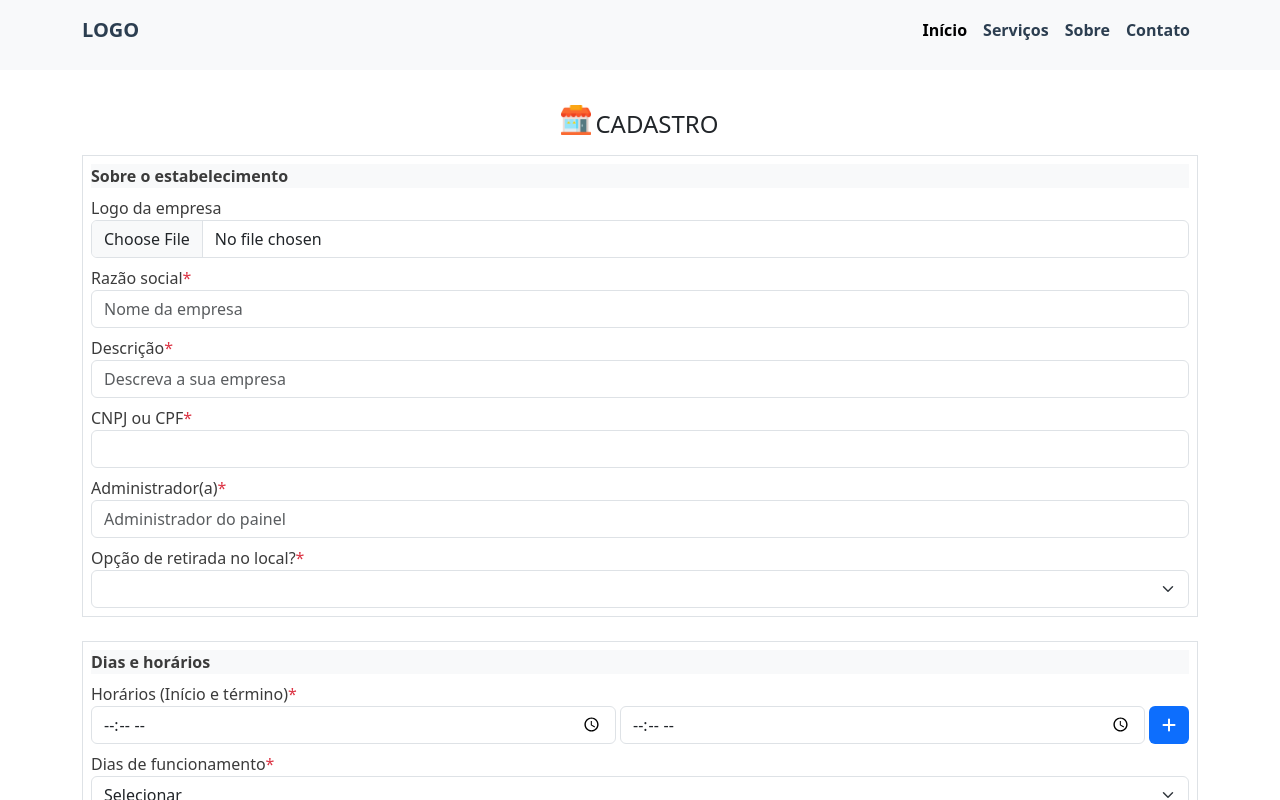
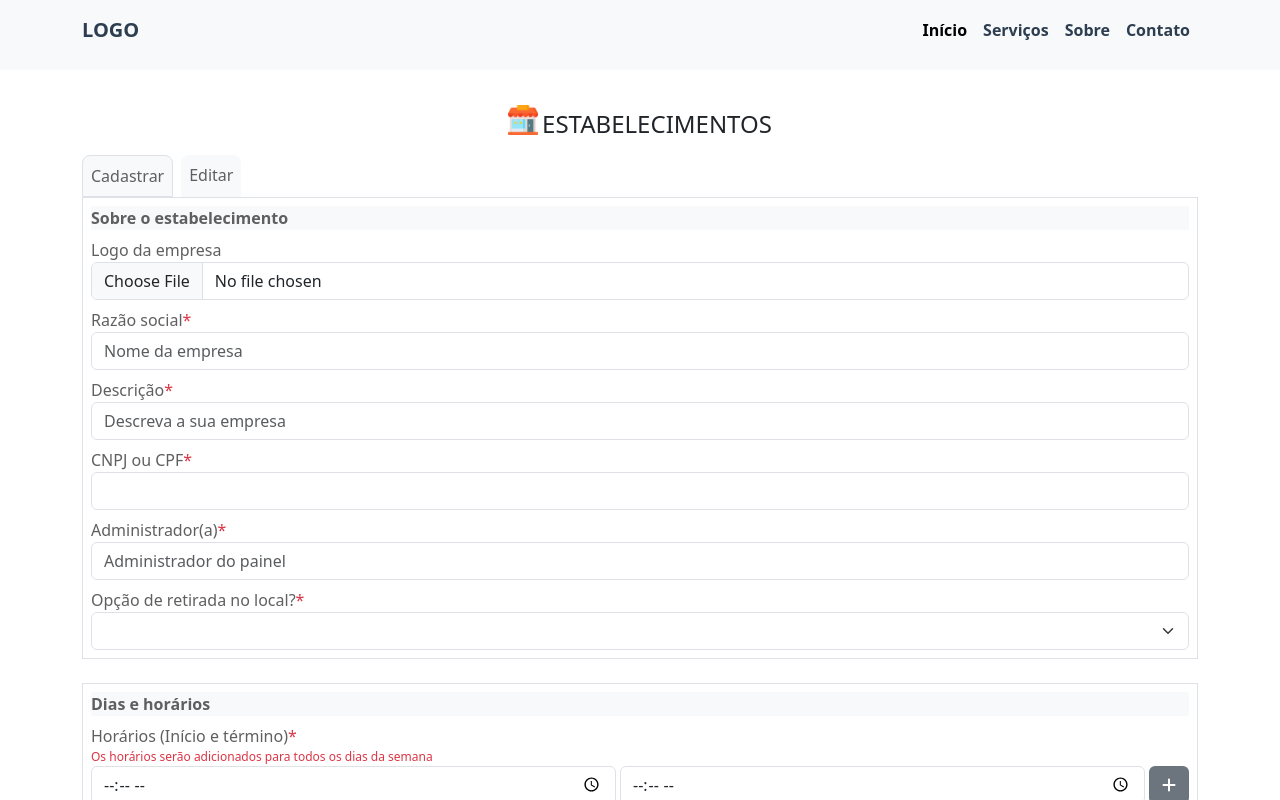
Before and after one commit to jordan-victor/painel-adm-catalogo, a Vue app: page /#/cadastro in a window 1280 px wide. Shown: the top 800 px of the page. Built offline with nearby package versions, Linux system fonts and the light colour scheme.

Commit message:
inicío da liustagem dos estabelecimentos

```diff
--- /dev/null
+++ b/src/components/estabelecimentos/EditEstabelecimento.vue
@@ -0,0 +1,53 @@
+<template>
+    <header class="mb-3 mt-3">
+        <div>Estabelecimentos cadastrados</div>
+        <hr>
+    </header>
+
+
+   <div class="cardsEstab d-flex gap-2 flex-wrap">
+        <template v-for="(estabelecimento, i) in estabelecimentos">
+            <div class="card" style="width: 200px;">
+                <h4 class="card-header">{{ estabelecimento.nome_empresa}}</h4>
+                <div><i class="fa-solid fa-house"></i> Endereço:<br> {{ estabelecimento.endereco}}</div>
+            </div>
+        </template>
+   </div>
+</template>
+
+
+
+<script setup>
+    import { ref, reactive, onMounted } from "vue";
+
+    import { DataSnapshot, onValue } from 'firebase/database'
+    import { db, ref as dbRef, get, child, set, push} from '@/firebase'
+
+
+    const estabelecimentos = ref([])
+
+
+    const listaEstabelecimentos = async()=>{
+        const estabelecimentoRef = dbRef(db, 'estabelecimentos')
+
+        // onValue vai escutar os dados em tempo real
+        onValue(estabelecimentoRef, (DataSnapshot)=>{
+            const data = DataSnapshot.val()
+            if(data){
+                // transforma o objeto do Firebase em array
+                estabelecimentos.value = Object.entries(data).map(([id, info])=>({
+                id,
+                ...info
+                }))
+            }
+            else{
+                estabelecimentos.value = []
+            }
+        })
+    }
+
+
+    onMounted(()=>{
+        listaEstabelecimentos()
+    })
+</script>
--- a/src/views/CadastroView.vue
+++ b/src/views/CadastroView.vue
@@ -1,11 +1,39 @@
+
 <template>
     <main class="container-lg">
         <header class="d-flex justify-content-center align-items-center gap-1 mb-2">
             <img src="img/estabelecimento.png" alt="ícone loja" width="30px">
-            <h4 class="mt-3">CADASTRO</h4>
+            <h4 class="mt-3">ESTABELECIMENTOS</h4>
         </header>
 
-        <form class="cadastro" @submit.prevent="enviarDados()"> <!--addDias();-->
+
+        <nav class="d-flex gap-2">
+            <div
+            class="bg-light p-2"
+            v-bind:class="{border:showComponent}"
+            style="border-radius: 8px 8px 0px 0px;"
+            @click="showComponent = !showComponent"
+            >
+            Cadastrar
+            </div>
+
+            <div
+            class="bg-light p-2"
+            v-bind:class="{border:!showComponent}"
+            style="border-radius: 8px 8px 0px 0px;"
+            @click="showComponent = !showComponent"
+            >
+            Editar
+            </div>
+        </nav>
+
+
+
+
+
+        <div>
+            <!-- Formulário de cadastro -->
+            <form class="cadastro" @submit.prevent="enviarDados()" v-if="showComponent"> <!--addDias();-->
                 <!-- Informações do estabelecimento -->
                 <div class="d-flex flex-column gap-3 flex-wrap">
                     <!-- Sobre a empresa -->
@@ -56,21 +84,28 @@
                     <!-- Dias e horários -->
                     <fieldset class="d-flex flex-wrap flex-column gap-2 mb-2 p-2 border">
                         <div class="text-start bg-light"><strong>Dias e horários</strong></div>
+                        <!-- Mensagens -->
+                        <div id="msgs" class="p-2" v-if="showMsgHora">
+                            <div>
+                                <div>Horário adicionado aos dias de funcionamento</div>
+                            </div>
+                        </div>
 
                         <div style="position:relative" class="d-flex flex-column">
                             <div class="text-start">Horários (Início e término)<span class="text-danger">*</span></div>
+                            <div class="text-danger" style="font-size: 12px;">Os horários serão adicionados para todos os dias da semana</div>
                             <div class="d-flex gap-1 flex">
-                            <div class="d-flex flex-column justify-content-end" v-if="horarios_func.length > 0">
+                                <!-- <div class="d-flex flex-column justify-content-end" v-if="horarios_func.length > 0">
                                     <i class="fa-solid fa-caret-down fs-2" data-bs-toggle="collapse" data-bs-target="#horariosContainer"></i>
-                            </div>
+                                </div> -->
                                 <input type="time" class="form-control" v-model="horaIni" id="hora_ini" required>
                                 <input type="time" class="form-control" v-model="horaFim" id="hora_fim" required>
-                            <div class="btn bg-primary text-white" title="Adicionar intervalo de tempo" v-on:click="addHora()">
+                                <div class="btn bg-secondary text-white" title="Adicionar intervalo de tempo" v-on:click="addHora()">
                                     <i class="fa-solid fa-plus"></i>
                                 </div>
                             </div>
 
-                        <div v-if="horarios_func.length > 0" id="horariosContainer" class="bg-white shadow card collapse" style="z-index: 10; width: 200px;">
+                            <!-- <div v-if="horarios_func.length > 0" id="horariosContainer" class="bg-white shadow card collapse" style="z-index: 10; width: 200px;">
                                 <div class="d-flex justify-content-between card-header align-items-center gap-3">
                                     <div class="fs-6">Horários</div>
                                     <i class="fa-solid fa-xmark" data-bs-toggle="collapse" data-bs-target="#horariosContainer"></i>
@@ -79,7 +114,7 @@
                                 <template v-for="hora in horarios_func" :key="hora.id">
                                     <div>{{ hora.horaIni }} - {{ hora.horaFim }}</div>
                                 </template>
-                        </div>
+                            </div> -->
                         </div>
 
 
@@ -96,19 +131,19 @@
                                 <div class="card shadow collapse" id="diasContainer">
                                     <div class="p-1">
                                         <template v-for="(dia, idia) in diasSubmit">
-                                        <div class="border mb-2">
+                                            <div class="border-bottom mb-2">
                                                 <!-- Dias -->
                                                 <div class="d-flex flex-start gap-1">
-                                                <input type="checkbox" class="dia_semana" :id="dia.dia" :value="dia.dia">
+                                                    <input type="checkbox" class="dia_semana" :id="dia.dia" :value="dia.dia" v-on:change="marcaDia(idia)">
                                                     <label :for="dia.dia">{{dia.dia}}</label>
                                                 </div>
                                                 <!-- Horários -->
                                                 <div class="px-3">
                                                     <template v-for="(horario, ihora) in dia.horarios">
-                                                    <div class="mb-1">
+                                                        <div class="mb-1 d-flex gap-1">
                                                             {{ `${horario.horaIni} - ${horario.horaFim}`}}
                                                             <div
-                                                        class="text-white bg-danger"
+                                                            class="text-white bg-danger d-flex justify-content-center align-items-center p-1"
                                                             style="font-size: 12px; width: 30px; border: none; background-color: brown; border-radius: 5px;"
                                                             v-on:click="removeHora(idia, ihora)"
                                                             >
@@ -161,12 +196,21 @@
 
 
                 <div class="d-flex flex-start">
-                <button class="btn bg-primary text-white">Registrar</button>
+                    <button class="btn bg-secondary text-white">Registrar</button>
                 </div>
             </form>
+
+
+
+
+            <!-- Formulário de edição -->
+            <div v-if="!showComponent" class="border">
+                <form action="">
+                    <EditEstabelecimento/>
+                </form>
+            </div>
+        </div>
     </main>
-
-    <!-- <button @click="testarFirebase()" class="btn btn-secondary mt-2">Testar Firebase</button> -->
 </template>
 
 
@@ -179,16 +223,25 @@
 
 
 <script type="module">
+    import EditEstabelecimento from '@/components/estabelecimentos/EditEstabelecimento.vue';
     import { db, ref, push, set } from '@/firebase';
 
     export default {
         name:'CadastroView',
+
+        components:{
+            EditEstabelecimento,
+        },
+
         data() {
             return {
+                // Exibir módulos
+                showComponent: true,
                 //Horários
                 horaIni:null,
                 horaFim:null,
                 horarios_func:[],
+                showMsgHora:false,
                 //Dias
                 dias:null,
                 diasSubmit:[
@@ -245,32 +298,48 @@
         },
 
         methods: {
-            // async testarFirebase() {
-            //     try {
-            //         const testRef = ref(db, 'teste');
-            //         await set(testRef, {
-            //             mensagem: 'Teste de conexão',
-            //             timestamp: new Date().toISOString()
-            //         });
-            //         alert('Firebase conectado com sucesso!');
-            //     } catch (error) {
-            //         console.error('Erro no teste:', error);
-            //         alert(`Erro: ${error.message}`);
-            //     }
-            // },
-
-
-            // Adicionar horas no array de horas
             addHora(){
                 if(this.horaIni && this.horaFim){
                     if(this.horaIni < this.horaFim){
+                        var addHora = false//Indica se o valor será true, caso não houver horários repetidos
+
                         this.horarios_func.push({"horaIni":this.horaIni, "horaFim":this.horaFim})
 
-                        this.diasSubmit.forEach(dia=>{
-                            dia.horarios = this.horarios_func
+                        // Adicionando horário ao dia epecificado
+                        this.diasSubmit.forEach((dia, i)=>{
+                            if(dia.horarios.length > 0){
+                                // Impedindo a adição de horários repetidos em cada dia
+                                dia.horarios.forEach(horario=>{
+                                    if(horario.horaIni == this.horaIni && horario.horaFim == this.horaFim){
+                                        addHora = false
+                                    }
+                                    else{
+                                        addHora = true
+                                    }
                                 })
 
-                        console.log(this.diasSubmit)
+                                if(addHora){
+                                    dia.horarios.push({"horaIni":this.horaIni, "horaFim":this.horaFim})
+                                }
+                            }
+                            else{
+                                dia.horarios.push({"horaIni":this.horaIni, "horaFim":this.horaFim})
+                                addHora = true
+                            }
+                        })
+
+                        // Abrindo card com os dias e os seus respectivos horários
+                        if(this.horarios_func.length < 2 && this.horarios_func.length > 0){
+                            document.getElementById("dias").click()
+                        }
+
+                        // Exibindo mensagem
+                        if(addHora){
+                            this.showMsgHora  = !this.showMsgHora
+                            setTimeout(()=>{
+                                this.showMsgHora  = !this.showMsgHora
+                            }, 3000)
+                        }
                     }
                     else{
                         alert("O horário de início deve ser menor que o horário de término")
@@ -283,42 +352,42 @@
 
 
 
+
+
             // Remover horarios para cada dia
             removeHora(idia, ihora){
-                var hora = this.diasSubmit[idia].horarios[ihora]
-                console.log(hora)
+                var dias_sub = this.diasSubmit[idia].horarios.splice(ihora, 1)
             },
 
 
-            // Adicionar dias no array de dias
-            addDias(){
-                this.diasSubmit = []
 
-                var diasSelecionados = document.querySelectorAll(".dia_semana")
-                diasSelecionados.forEach(dia_selecionado=>{
-                    if(dia_selecionado.checked){
-                        this.diasSubmit.push({
-                            "dia":dia_selecionado.value,
-                            "horarios":this.horarios_func
-                        })
 
-                    }
-                })
-                console.log(this.diasSubmit)
-                this.dias = JSON.stringify(this.diasSubmit)
+            // Marcar e desmarcar dias a serem enviados para o banco
+            marcaDia(idia){
+              this.diasSubmit[idia].marcado = !this.diasSubmit[idia].marcado
             },
 
 
 
             // Enviar formulário
             async enviarDados() {
-                this.addDias()
+                // this.addDias()
 
                 // Validando dias selecionados
-                if(this.diasSubmit.length === 0){
+                var valida_dias = []
+
+                this.diasSubmit.forEach(diaSubmit=>{
+                    if(diaSubmit.marcado && diaSubmit.horarios.length > 0){
+                        valida_dias.push({'dia':diaSubmit.dia, 'horarios':diaSubmit.horarios})
+                    }
+                })
+
+                if(valida_dias.length === 0){
                     alert("Selecione pelo menos um dia de funcionamento")
                     return
                 }
+
+
                 // Validando horários selecionados
                 if(this.horarios_func.length === 0){
                     alert("Adicione pelo menos um horário de funcionamento");
@@ -333,7 +402,7 @@
                     await set(novoUsuario, {
                     nome_empresa: this.dadosForm.nome,
                     horarios: this.horarios_func,
-                    dias_func: this.diasSubmit,
+                    dias_func: valida_dias,
                     admin:this.dadosForm.admin,
                     cnpj_cpf: String(this.dadosForm.cnpj_cpf),
                     endereco: this.dadosForm.endereco,
@@ -387,12 +456,19 @@
 
 
 <style scoped>
+    /* Estilo da barra de mensagens */
+    #msgs{
+        width: 100%;
+        background-color: rgb(196, 252, 226);
+    }
+
+
     /* Estilo das fontes */
     label{
-      color: rgb(59, 59, 59);
+      color: rgb(95, 95, 95);
     }
     div{
-      color: rgb(59, 59, 59);
+      color: rgb(95, 95, 95);
     }
 
 
--- a/src/views/HomeView.vue
+++ b/src/views/HomeView.vue
@@ -21,7 +21,7 @@
       <router-link :to="{name:'cadastro'}">
         <div class="card border-0 shadow p-2">
           <img src="img/estabelecimento.png" alt="ícone loja">
-          <span>LOJA</span>
+          <span>ESTABELECIMENTO</span>
         </div>
       </router-link>
 
@@ -165,7 +165,7 @@
 
   /* Estilo dos cards */
   .cards{
-    max-width: 250px;
+    max-width: 400px;
     margin: 0 auto;
   }
   .card{
@@ -174,7 +174,7 @@
     justify-content: center;
     align-items: center;
     gap: 5px;
-    width: 120px;
+    width: 150px;
   }
 
 
```
Lines whose indentation alone changed are shown as unchanged.
